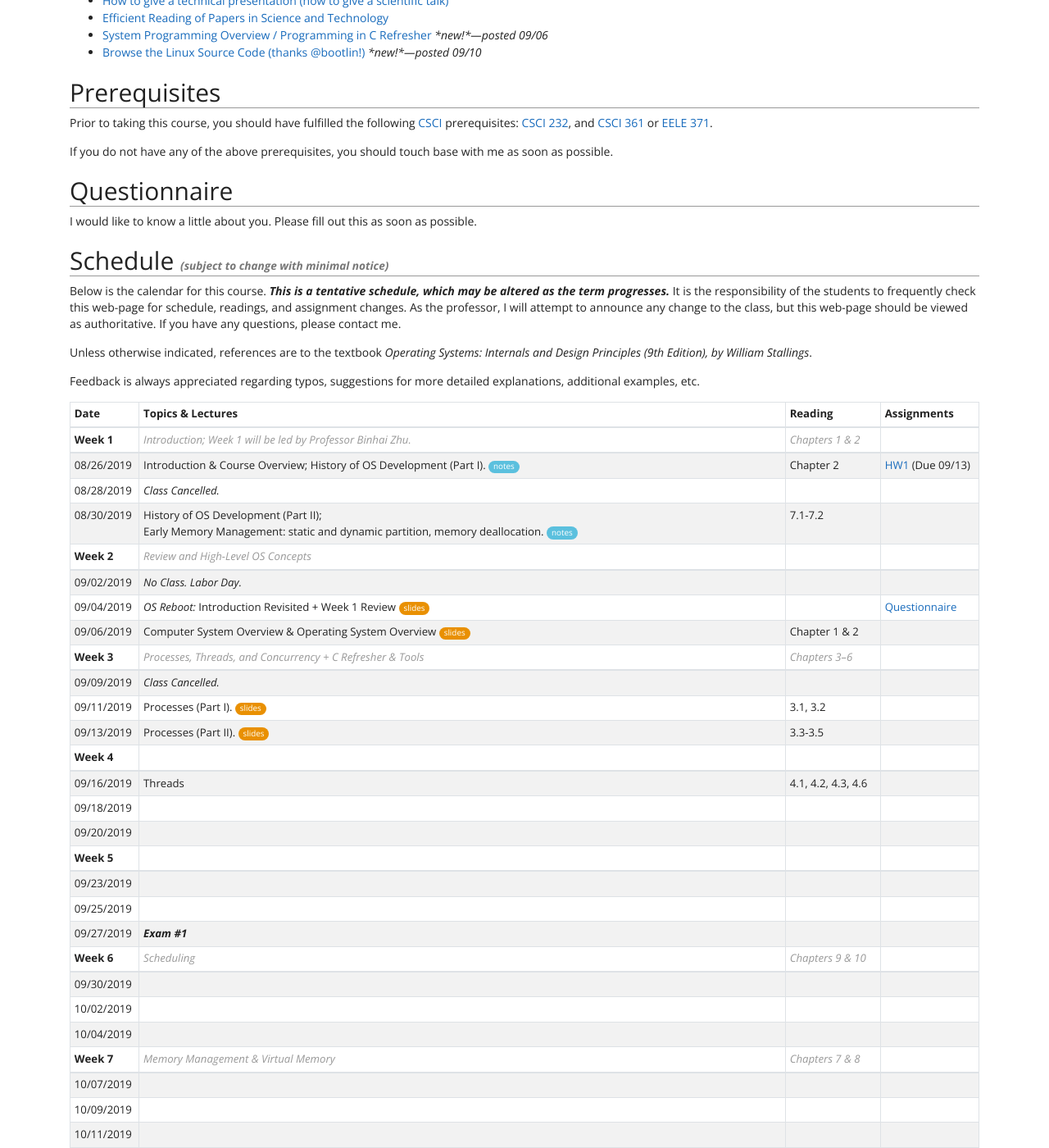
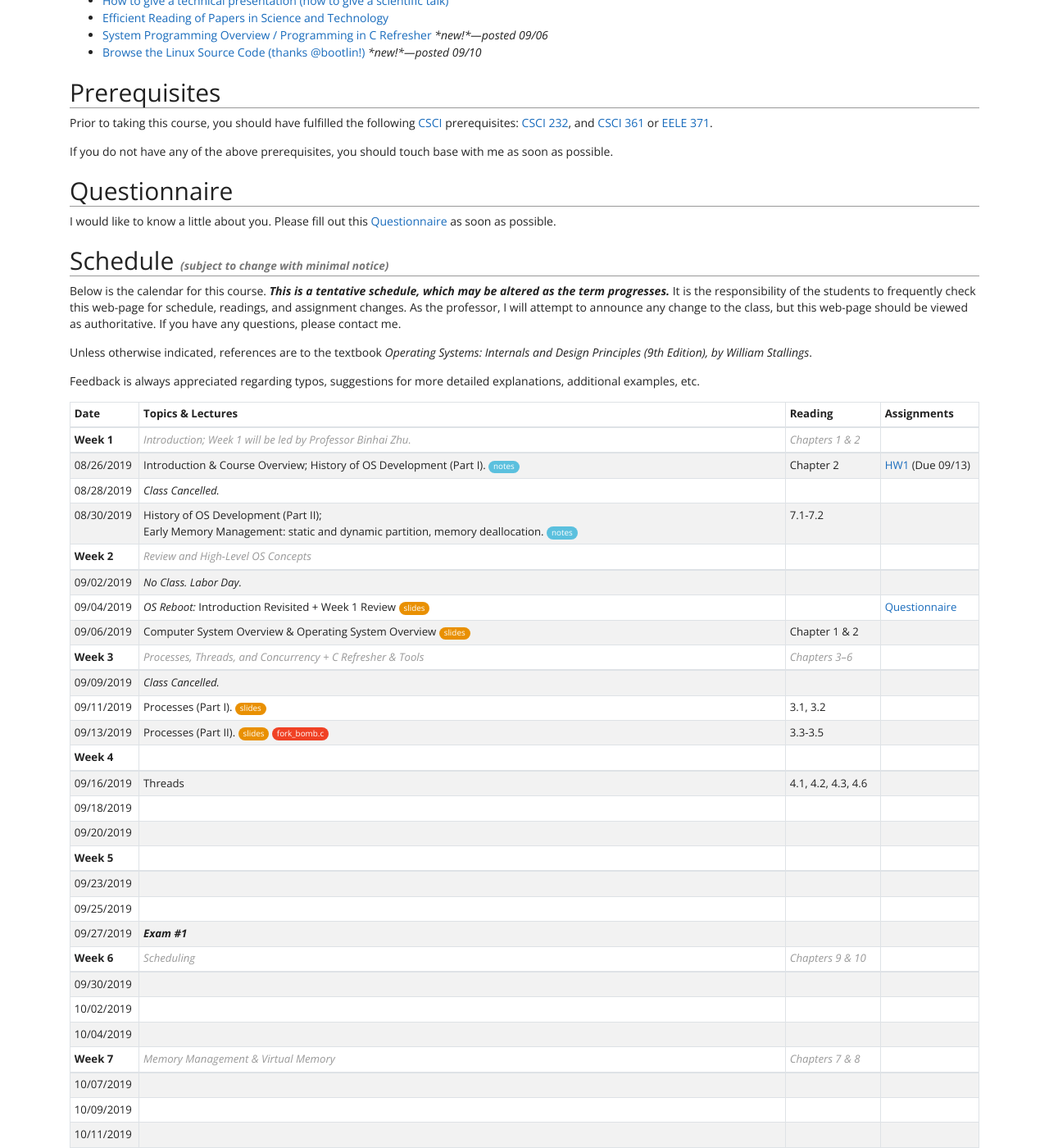
Before and after one commit to traviswpeters/cs460-2019-fall, a Jekyll site: the page built from index.md, in a window 1280 px wide and 1400 px high, scrolled down 977 px. Shown: the whole window at 82% size. Built offline with Jekyll 4.4.1, drawn with Linux system fonts in a browser that asks for light colours; nearby versions of some CDN libraries.

Commit message:
add code and update resources

```diff
--- a/_includes/header.html
+++ b/_includes/header.html
@@ -1,4 +1,4 @@
 <div id="coursetitle">
     <h1>{{ site.data.settings.titlenum }}: {{ site.data.settings.title }}</h1>
-    <span style="font-weight:200; font-size:1.0rem; font-style: italic;">Montana State University, {{ site.data.settings.term }}</span>
+    <span style="font-weight:200; font-size:1.0rem; font-style: italic;">{{ site.data.settings.school }}, {{ site.data.settings.term }}</span>
 </div>
--- a/_layouts/default.html
+++ b/_layouts/default.html
@@ -4,6 +4,7 @@
 {% include head.html %}
 
 <body>
+
 <div class="container">
 
 <section class="main-content">
--- a/index.md
+++ b/index.md
@@ -57,7 +57,7 @@ If you do not have any of the above prerequisites, you should touch base with me
 ## Questionnaire
 
 I would like to know a little about you.
-Please fill out this {{ site.data.settings.questionnaire }} as soon as possible.
+Please fill out this [Questionnaire] as soon as possible.
 
 ## Schedule <span class="titlenote">(subject to change with minimal notice)</span>
 
@@ -93,7 +93,7 @@ Feedback is always appreciated regarding typos, suggestions for more detailed ex
 | ------------- | -------------------------------------------------------------------------------------------------------------------------------------------------------------------------------------- | ------------------------------ |--------------------------------------------- |
 | 09/09/2019    | *Class Cancelled.*                                                                                                                                                                     |                                |
 | 09/11/2019    | Processes (Part I). [slides][slides03]{:.slides}                                                                                                                                       | 3.1, 3.2                       | {% comment %}[HW2] (Due 09/20){% endcomment %}
-| 09/13/2019    | Processes (Part II). [slides][slides04]{:.slides}                                                                                                                                      | 3.3-3.5                        | {% comment %}[PT1]{% endcomment %}
+| 09/13/2019    | Processes (Part II). [slides][slides04]{:.slides} [fork_bomb.c]{:.code}                                                                                                                                      | 3.3-3.5                        | {% comment %}[PT1]{% endcomment %}
 | **Week 4**    | <span class="smallnote"></span>                                                                                                                                                        | <span class="smallnote"></span>
 | ------------- | -------------------------------------------------------------------------------------------------------------------------------------------------------------------------------------- | ------------------------------ |--------------------------------------------- |
 | 09/16/2019    | Threads                                                                                                                                                                                | 4.1, 4.2, 4.3, 4.6             | {% comment %}[PA1] (Due 09/27){% endcomment %}
@@ -185,6 +185,10 @@ Feedback is always appreciated regarding typos, suggestions for more detailed ex
 [PA1]: #
 [PA2]: #
 [PA3]: #
+
+<!-- code examples, provided code, etc. -->
+
+[fork_bomb.c]: {{site.data.settings.code}}/fork_bomb.c
 
 ## Grading
 
```
Also changed, not shown: other parts of _layouts/default.html (+2 -0 lines), _data/settings.yml (+5 -3 lines), 2 other files. Lines whose indentation alone changed are shown as unchanged.
